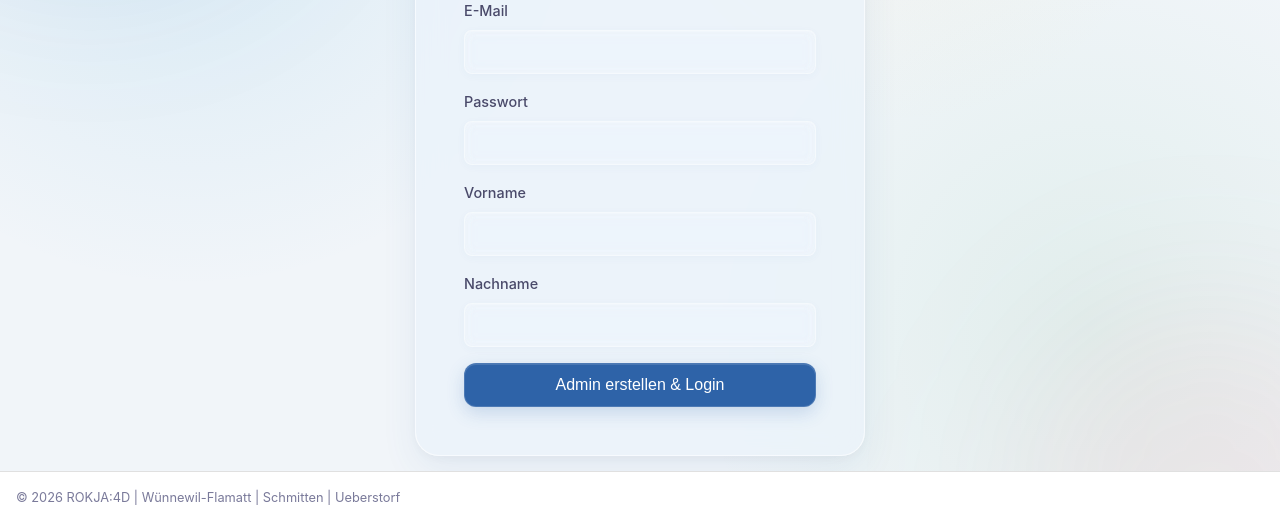
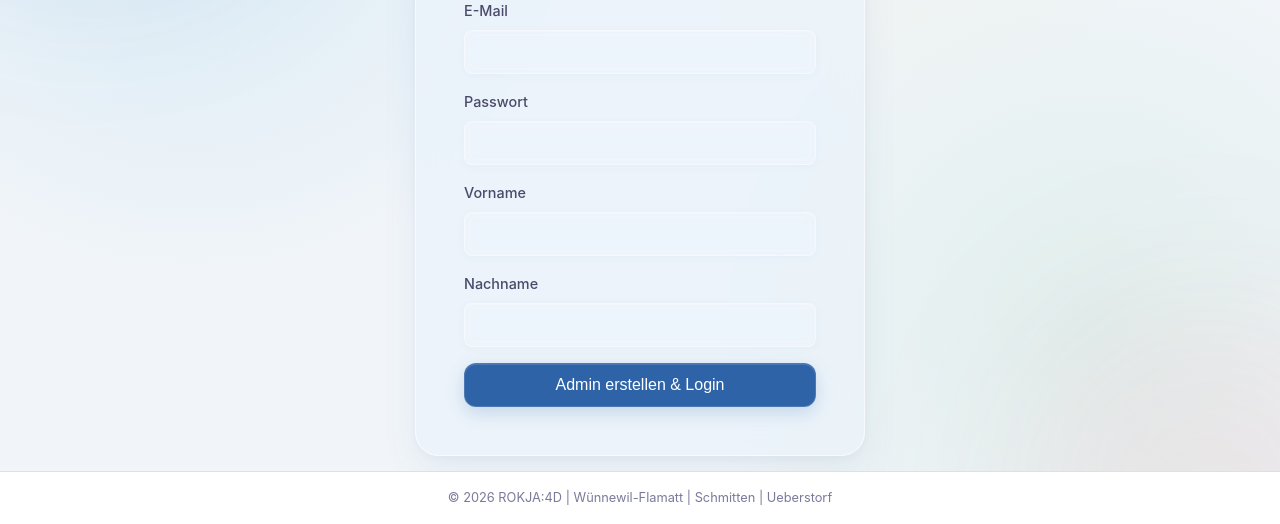
Before and after one commit to LioHeimberg/nexus-4d, a PHP site: page /alpha.html in a window 1280 px wide. Shown: the part 276-800 px from the top of the page. Run offline with PHP 8.4, Linux system fonts and the light colour scheme; data that the repository does not hold is empty.

Commit message:
now the footer should work

```diff
--- a/httpdocs/assets/css/styles.css
+++ b/httpdocs/assets/css/styles.css
@@ -1064,12 +1064,11 @@ textarea:focus {
     bottom: 0;
     width: 100%;
     text-align: center;
+    align-items: center;
     padding: 1rem;
     background-color: var(--bg-primary);
     border-top: 1px solid var(--border-color);
-    display: flex;
-    justify-content: space-between;
-    flex: 0 0 auto;
+    z-index: 9999;
 }
 
 .setup-footer p {
--- a/httpdocs/assets/js/utils/constants.js
+++ b/httpdocs/assets/js/utils/constants.js
@@ -1,4 +1,4 @@
 const API_BASE_URL = '/api';
-const BUILD_VERSION = '0.3.9 - ALPHA';
+const BUILD_VERSION = '0.3.10 - ALPHA';
 
 export { API_BASE_URL, BUILD_VERSION };
```
